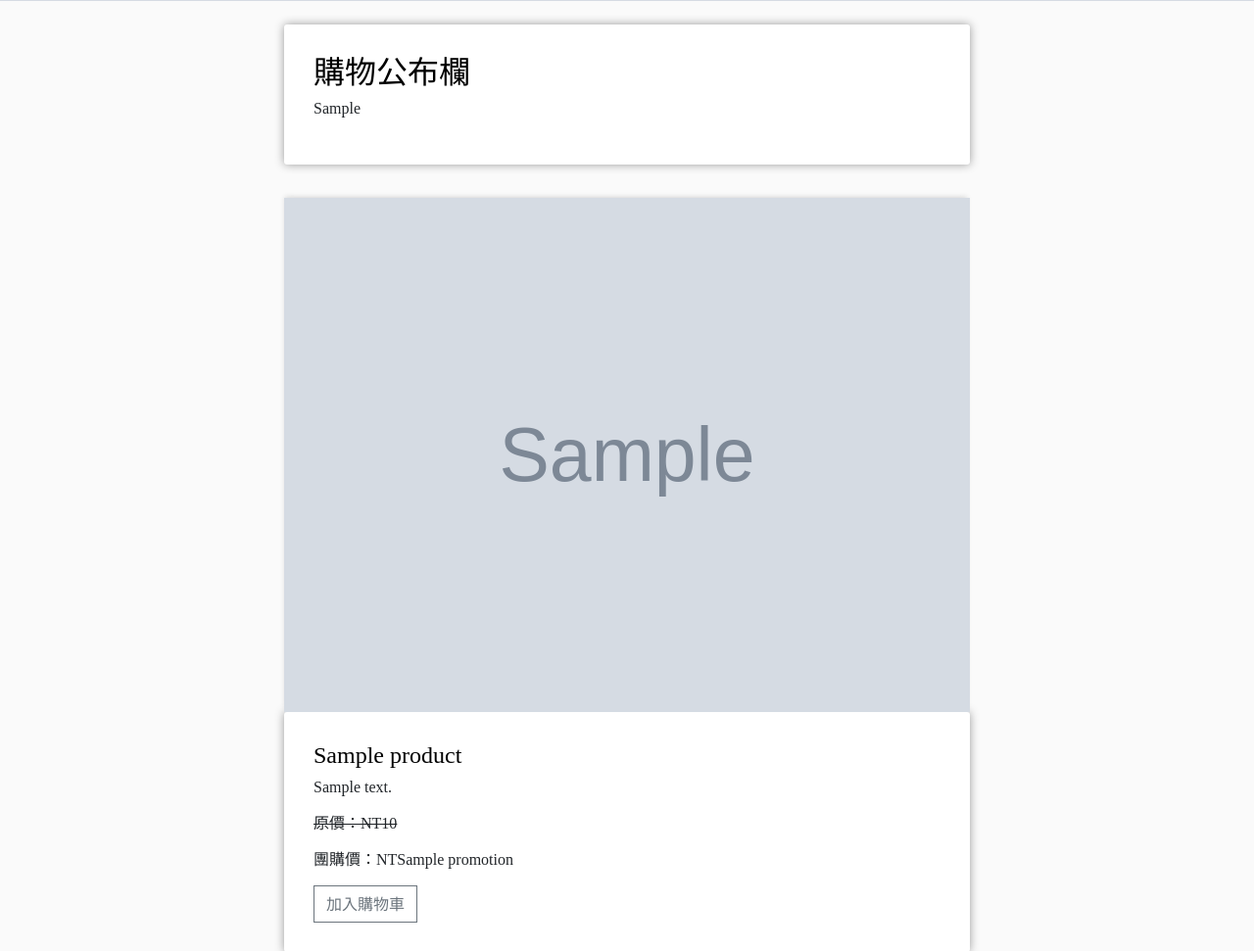
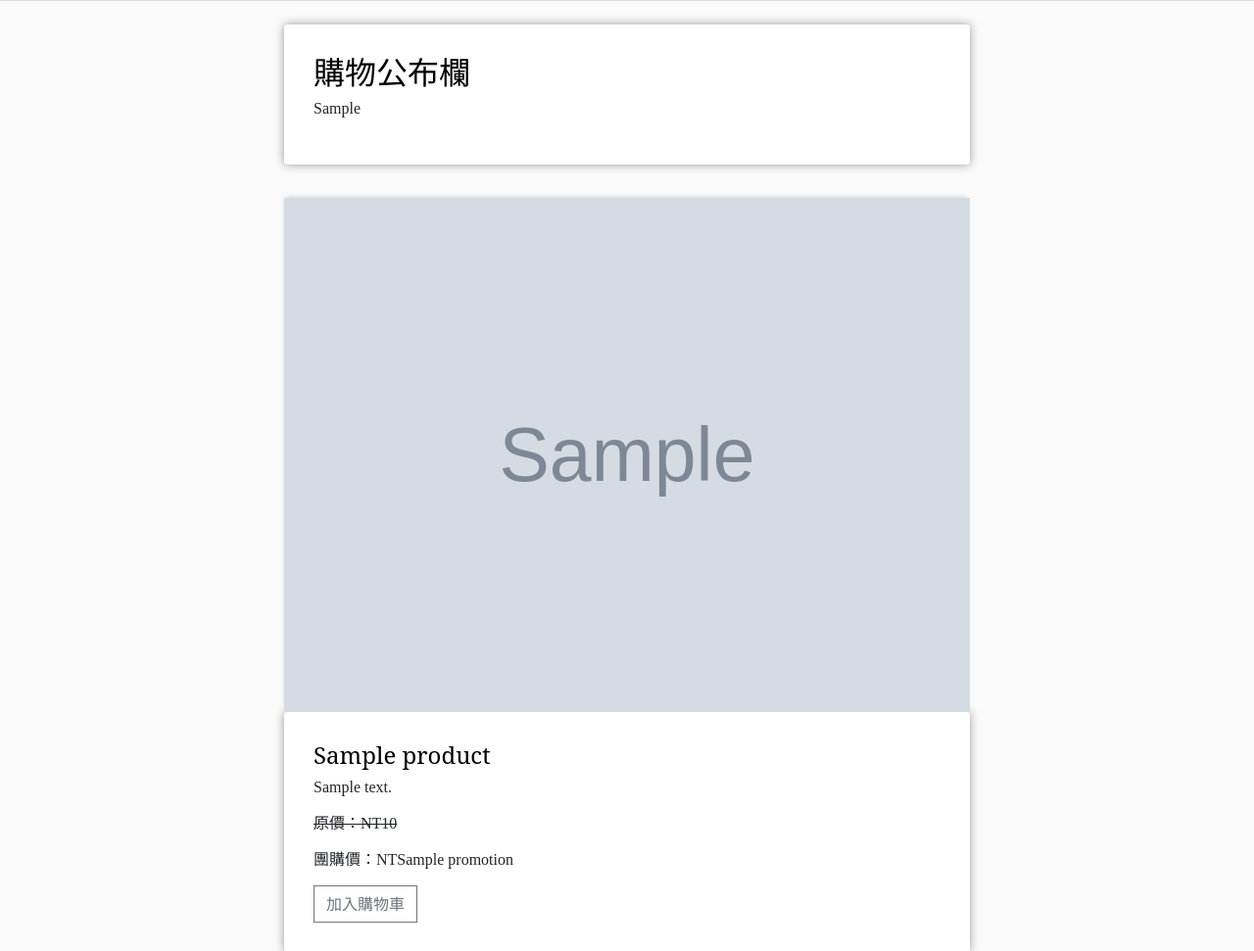
Before and after one commit to SiaoChi/ecommerce, a Django app: template templates/index.html in a window 1280 px wide. Shown: the part 1019-1990 px from the top of the page at 98% size. Run offline with Django 3.2, Linux system fonts and the light colour scheme; the template is opened without the code that fills it: most values are stand-ins (such as "Sample title", 1, 10 or a date in 2020); grey boxes marked "Sample" are stand-in pictures; some libraries are stand-ins or nearby versions.

Commit message:
change font-family

```diff
--- a/static/css/main.css
+++ b/static/css/main.css
@@ -4,7 +4,7 @@ body{
 
 h1,h2,h3,h4,h5,h6{
 	color:black;
-	font-family: "Noto Sans TC";
+	font-family: "rosario", "Noto Sans TC", "Noto Serif";
 }
 
 p{
```
